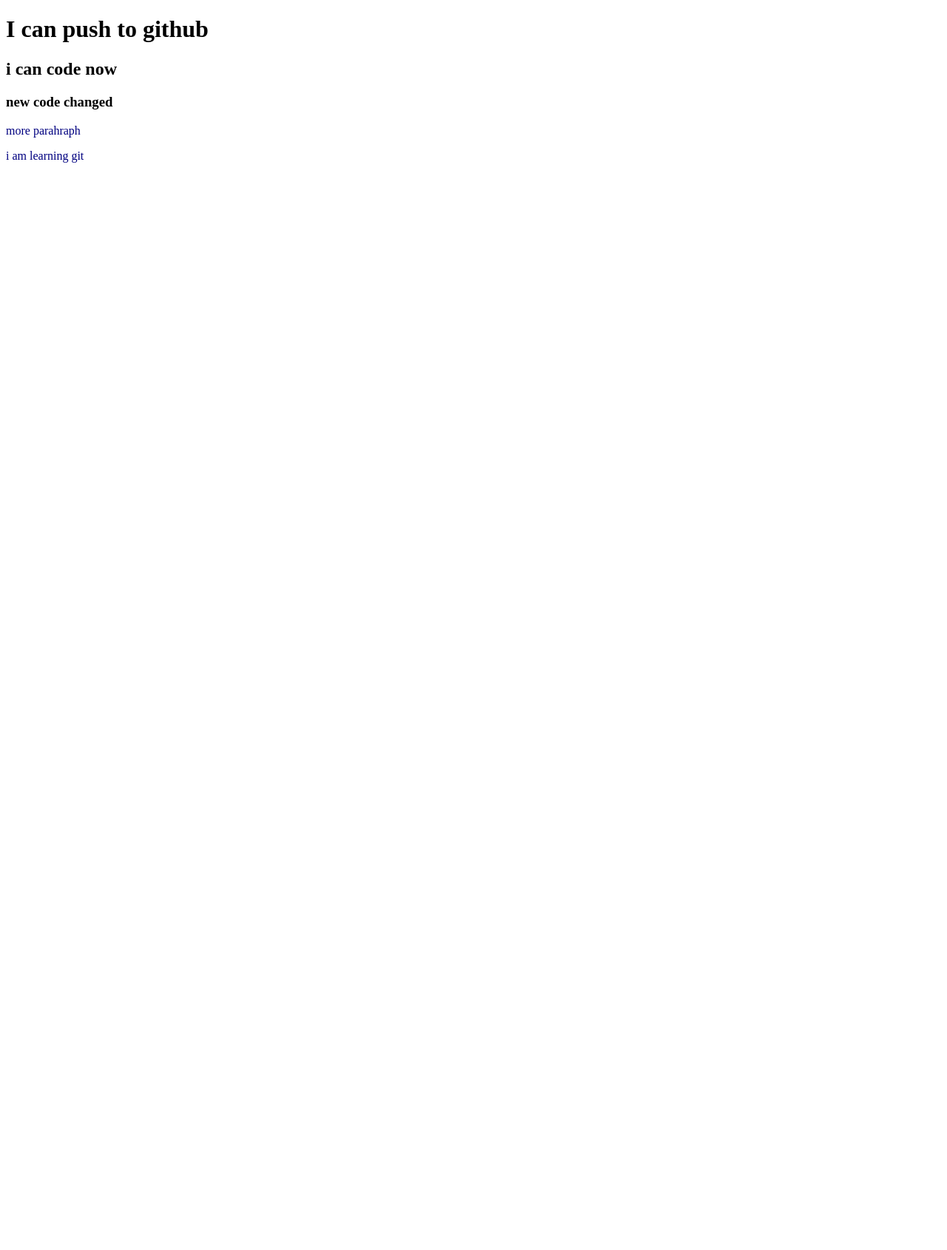
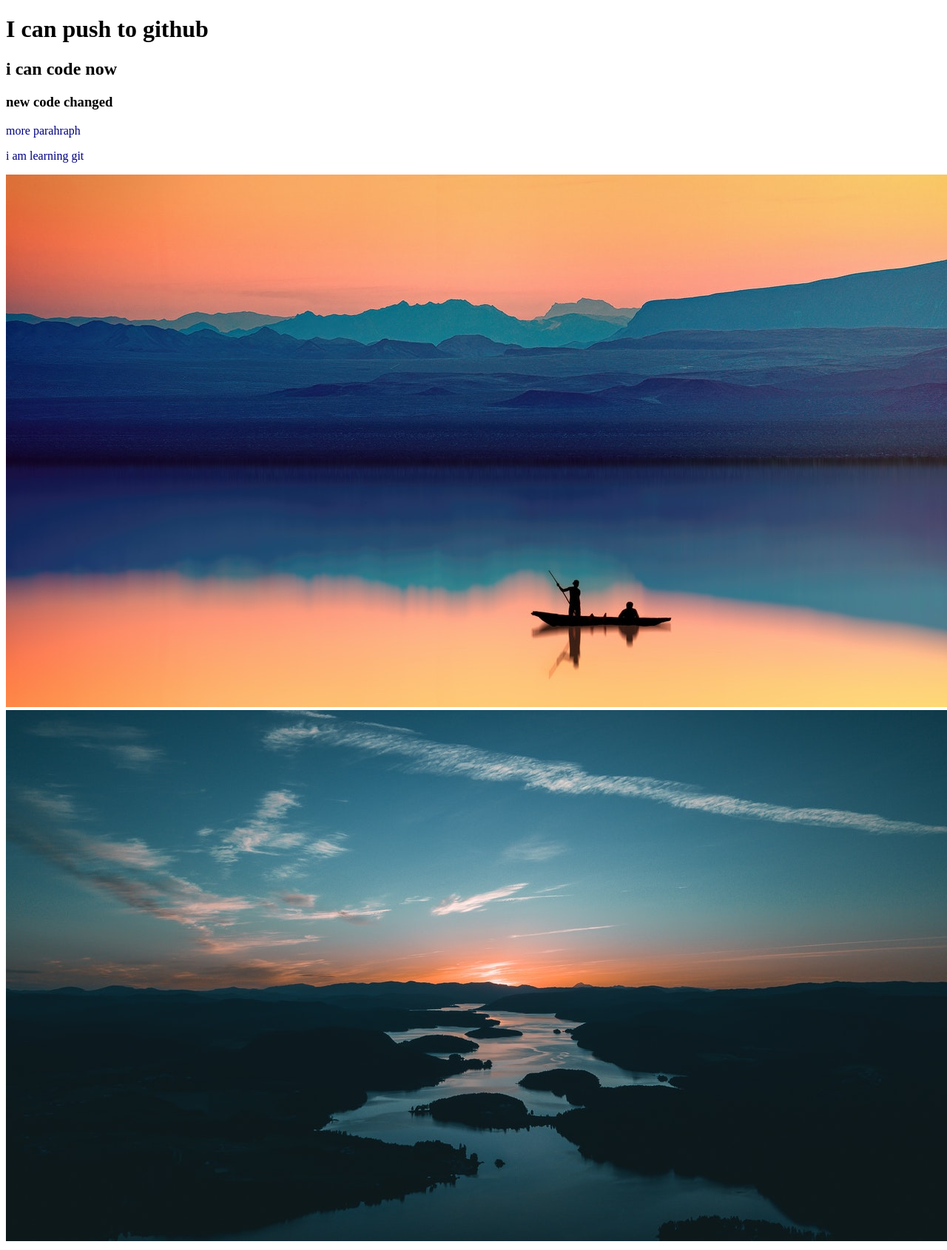
Before and after one commit to tanvirshaad/my-first-repo, a plain HTML site: page index.html in a window 1280 px wide. Shown: the whole page at 74% size. Before the commit the page ends 800 px from the top, so only its background shows below. Drawn offline with Linux system fonts and the light colour scheme.

Commit message:
image added

```diff
--- a/index.html
+++ b/index.html
@@ -13,5 +13,7 @@
     <h3>new code changed</h3>
     <p>more parahraph</p>
     <p>i am learning git</p>
+    <img src="pexels-johannes-plenio-2080960.jpg" alt="">
+    <img src="pexels-sindre-strøm-1144176.jpg" alt="">
 </body>
 </html>
```
Also changed, not shown: Windows 11 Wallpaper 2 (1).jpg (added), pexels-johannes-plenio-2080960.jpg (added), pexels-sindre-strøm-1144176.jpg (added).
